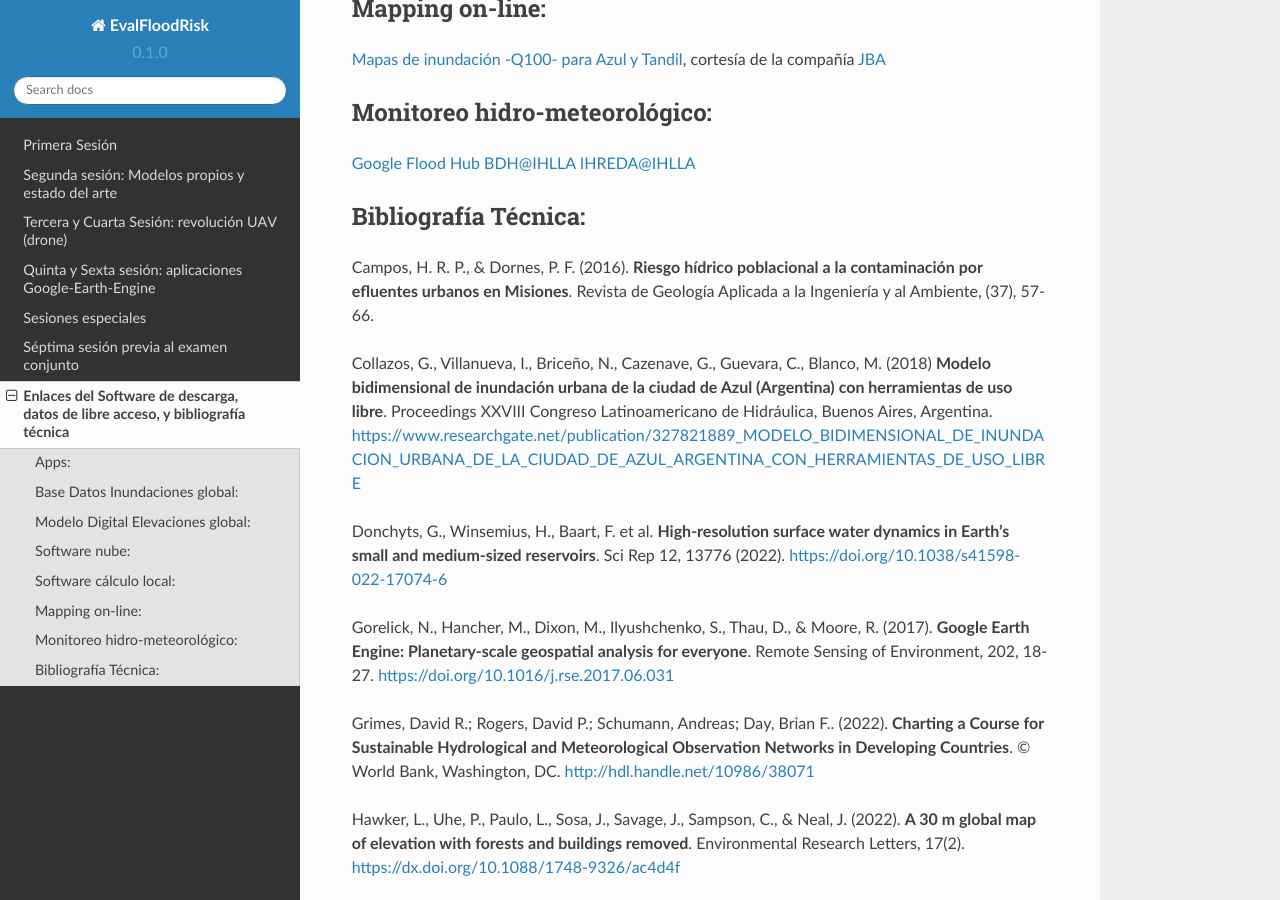
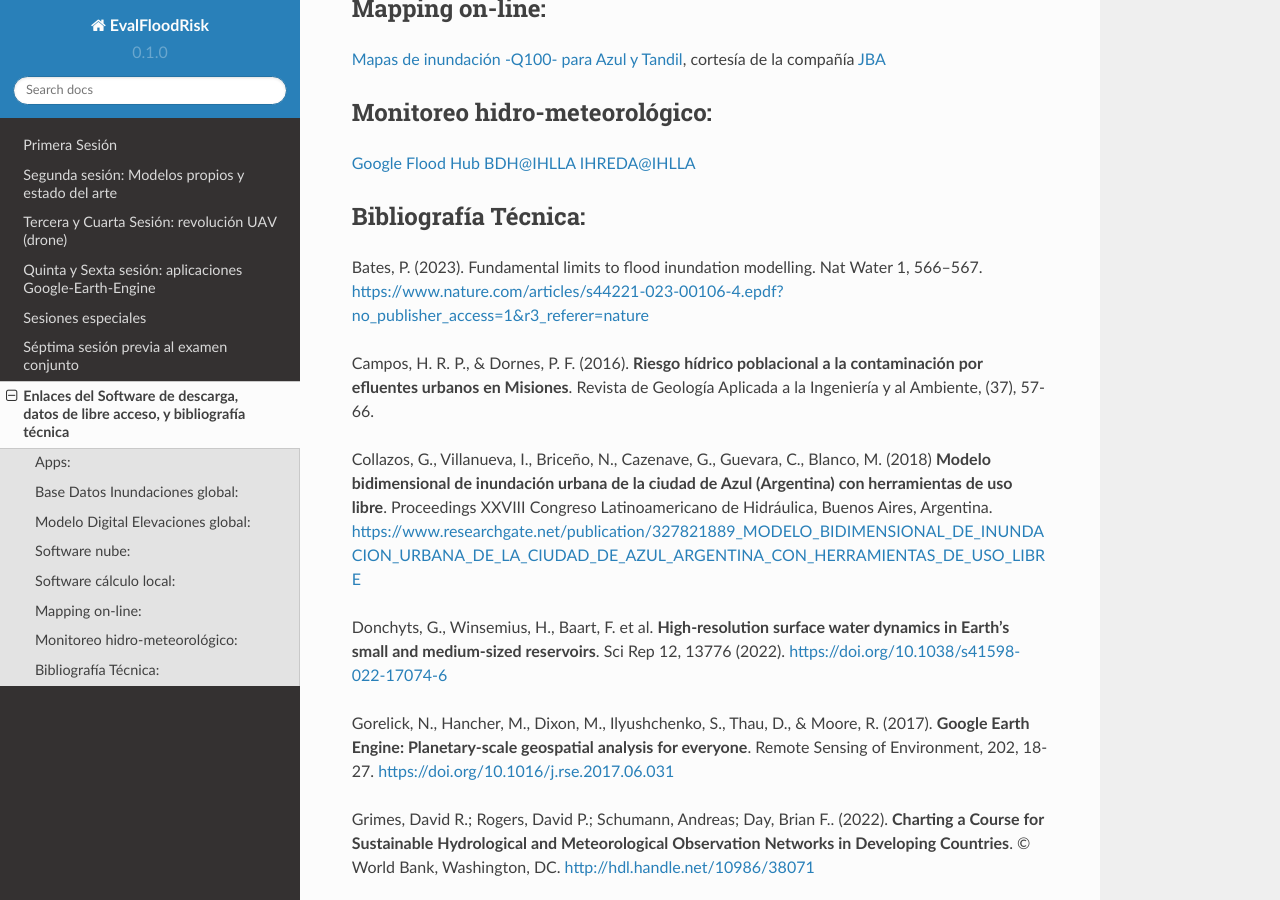
Before and after one commit to ivillamadrid/EvalFloodRisk_RSSWE, a Sphinx documentation site: the page built from docs/source/software.rst, in a window 1280 px wide and 900 px high, scrolled down 773 px. Built offline with Sphinx 7.4.7 and the Read the Docs theme 2.0.0, drawn with Linux system fonts in a browser that asks for light colours.

Commit message:
Update software.rst

```diff
--- a/docs/source/software.rst
+++ b/docs/source/software.rst
@@ -46,6 +46,9 @@ Monitoreo hidro-meteorológico:
 Bibliografía Técnica:
 ---------------------
 
+Bates, P. (2023). Fundamental limits to flood inundation modelling. Nat Water 1, 566–567.
+https://www.nature.com/articles/s44221-023-00106-4.epdf?no_publisher_access=1&r3_referer=nature
+
 Campos, H. R. P., & Dornes, P. F. (2016). **Riesgo hídrico poblacional a la contaminación por efluentes urbanos en Misiones**. Revista de Geología Aplicada a la Ingeniería y al Ambiente, (37), 57-66.
 
 Collazos, G., Villanueva, I., Briceño, N., Cazenave, G., Guevara, C., Blanco, M. (2018)
```
